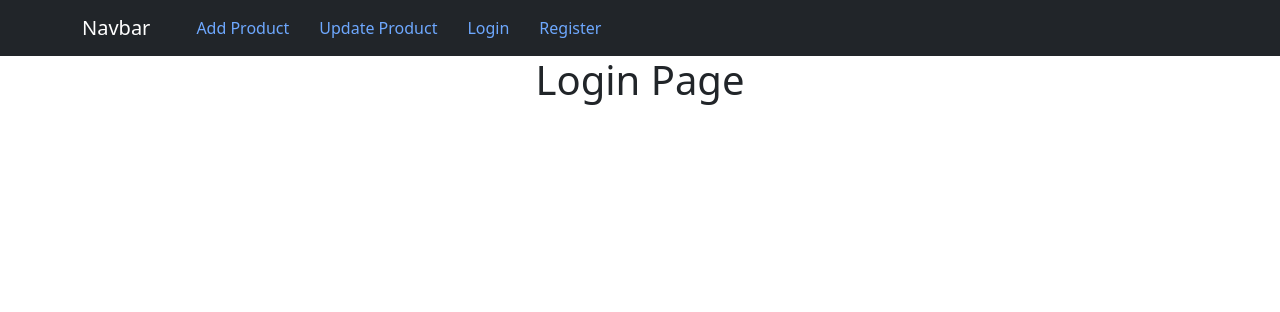
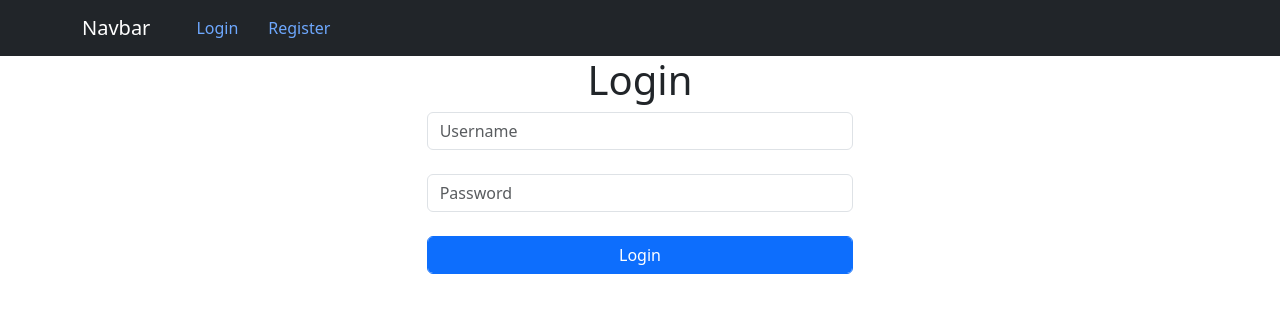
Before and after one commit to ArafatCMT/ecomm-dahboard, a React (Create React App) app: page /login in a window 1280 px wide. Shown: the top 312 px of the page. Built offline with nearby package versions, Linux system fonts and the light colour scheme.

Commit message:
protected route added

```diff
--- a/src/App.js
+++ b/src/App.js
@@ -5,15 +5,15 @@ import Login from './Components/Login'
 import Register from './Components/Register'
 import AddProduct from './Components/AddProduct'
 import UpdateProduct from './Components/UpdateProduct'
+import Protected from './Components/Protected';
 
 function App() {
   return (
     <div className="App">
       <Router>
-        <Header />
         <Routes>
-          <Route path='/addProduct' element={<AddProduct />}></Route>
-          <Route path='/updateProduct' element={<UpdateProduct />}></Route>
+          <Route path='/addProduct' element={<Protected Cmp={AddProduct} />}></Route>
+          <Route path='/updateProduct' element={<Protected Cmp={UpdateProduct} />}></Route>
           <Route path='/login' element={<Login />}></Route>
           <Route path='/register' element={<Register />}></Route>
         </Routes>
--- a/src/Components/AddProduct.js
+++ b/src/Components/AddProduct.js
@@ -1,6 +1,8 @@
+import Header from "./Header";
 function AddProduct(){
     return(
         <div>
+            <Header />
             <h1>Add Product Page</h1>
         </div>
     )
--- a/src/Components/Header.js
+++ b/src/Components/Header.js
@@ -1,4 +1,4 @@
-import {Navbar, Nav, Container} from "react-bootstrap"
+import { Navbar, Nav, Container } from "react-bootstrap"
 import { Link } from "react-router-dom";
 
 function Header() {
@@ -8,10 +8,19 @@ function Header() {
                 <Container>
                     <Navbar.Brand to="/">Navbar</Navbar.Brand>
                     <Nav className="me-auto navLinks">
-                        <Link to="/addProduct">Add Product</Link>
-                        <Link to="/updateProduct">Update Product</Link>
-                        <Link to="/login">Login</Link>
-                        <Link to="/register">Register</Link>
+                        {
+                            localStorage.getItem("user-info") ?
+                                <>
+                                    <Link to="/addProduct">Add Product</Link>
+                                    <Link to="/updateProduct">Update Product</Link>
+                                </>
+                                :
+                                <>
+                                    <Link to="/login">Login</Link>
+                                    <Link to="/register">Register</Link>
+                                </>
+                        }
+
                     </Nav>
                 </Container>
             </Navbar>
--- a/src/Components/Login.js
+++ b/src/Components/Login.js
@@ -1,7 +1,51 @@
+import { useEffect,useState } from "react";
+import Header from "./Header";
+import { useNavigate } from "react-router-dom";
+
+
+
 function Login(){
+    const [username, setUsername] = useState("")
+    const [password, setPassword] = useState("")
+
+    const navigate = useNavigate()
+    useEffect(()=>{
+        if(localStorage.getItem('user-info'))
+        {
+            navigate("/addProduct")
+        }
+    },[])
+
+    async function LogIn(event) {
+        event.preventDefault()
+        let LoginData = {username, password}
+
+        let result = await fetch("http://127.0.0.1:8000/api/login/",{
+            method:"POST",
+            headers:{
+                "Content-Type": "application/json",
+                "Accept": "application/json"
+            },
+            body: JSON.stringify(LoginData)
+        })
+        result = await result.json()
+        console.log(result)
+        localStorage.setItem("user-info", JSON.stringify(result))
+        navigate("/addProduct")
+    }
     return(
         <div>
-            <h1>Login Page</h1>
+            <Header />
+            <div className="col-sm-4 mx-auto">
+                <h1>Login</h1>
+                <form onSubmit={LogIn}>
+                    <input type="text" value={username} onChange={(e) => setUsername(e.target.value)} className="form-control" placeholder="Username" />
+                    <br />
+                    <input type="text" value={password} onChange={(e) => setPassword(e.target.value)} className="form-control" placeholder="Password" />
+                    <br />
+                    <button className="form-control btn btn-primary">Login</button>
+                </form>
+            </div>
         </div>
     )
 }
--- /dev/null
+++ b/src/Components/Protected.js
@@ -0,0 +1,21 @@
+import { useEffect } from "react";
+import Header from "./Header";
+import { useNavigate } from "react-router-dom";
+
+
+function Protected(props){
+    const navigate = useNavigate()
+    useEffect(()=>{
+        if(!localStorage.getItem('user-info'))
+            {
+                navigate("/login")
+            }
+    })
+   let Cmp = props.Cmp
+    return(
+       <>
+       <Cmp/>
+       </>
+    )
+}
+export default Protected;
--- a/src/Components/Register.js
+++ b/src/Components/Register.js
@@ -1,6 +1,7 @@
-import { stringify } from "ajv";
-import { useState } from "react";
+
+import { useState,useEffect } from "react";
 import { useNavigate } from "react-router-dom";
+import Header from "./Header";
 
 function Register() {
     const [username, setUsername] = useState("")
@@ -8,15 +9,22 @@ function Register() {
     const [password, setPassword] = useState("")
     const navigate = useNavigate()
 
-    async function SignUp(event){
+    useEffect(()=>{
+        if(localStorage.getItem('user-info'))
+        {
+            navigate("/addProduct")
+        }
+    },[])
+
+    async function SignUp(event) {
         event.preventDefault()
-        let RegisterData = {username, email, password}
+        let RegisterData = { username, email, password }
 
-        let result = await fetch("http://127.0.0.1:8000/api/register/",{
-            method:"POST",
-            headers:{
-                "Content-Type":"application/json",
-                "Accept":"application/json"
+        let result = await fetch("http://127.0.0.1:8000/api/register/", {
+            method: "POST",
+            headers: {
+                "Content-Type": "application/json",
+                "Accept": "application/json"
             },
             body: JSON.stringify(RegisterData)
         })
@@ -26,18 +34,21 @@ function Register() {
         navigate("/addProduct")
     }
     return (
+        <>
+            <Header />
             <div className="col-sm-4 mx-auto">
                 <h1>Sign Up</h1>
                 <form onSubmit={SignUp}>
-                <input type="text" value={username} onChange={(e) => setUsername(e.target.value)} className="form-control" placeholder="enter your username" />
+                    <input type="text" value={username} onChange={(e) => setUsername(e.target.value)} className="form-control" placeholder="Username" />
                     <br />
-                <input type="email" value={email} onChange={(e) => setEmail(e.target.value)} className="form-control" placeholder="enter your email" />
+                    <input type="email" value={email} onChange={(e) => setEmail(e.target.value)} className="form-control" placeholder="Email" />
                     <br />
-                <input type="text" value={password} onChange={(e) => setPassword(e.target.value)} className="form-control" placeholder="enter your password" />
+                    <input type="text" value={password} onChange={(e) => setPassword(e.target.value)} className="form-control" placeholder="Password" />
                     <br />
                     <button className="form-control btn btn-primary">Sing Up</button>
                 </form>
             </div>
+        </>
     )
 }
 export default Register;
--- a/src/Components/UpdateProduct.js
+++ b/src/Components/UpdateProduct.js
@@ -1,6 +1,8 @@
+import Header from "./Header";
 function UpdateProduct(){
     return(
         <div>
+            <Header />
             <h1>Update Product Page</h1>
         </div>
     )
```
Lines whose indentation alone changed are shown as unchanged.
